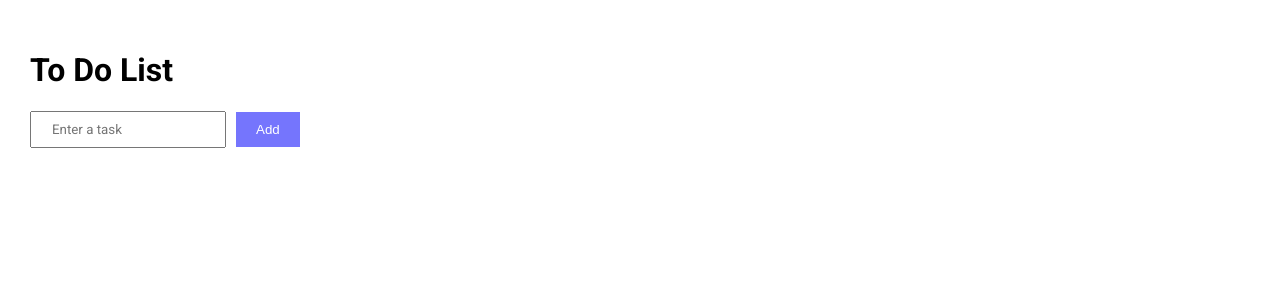
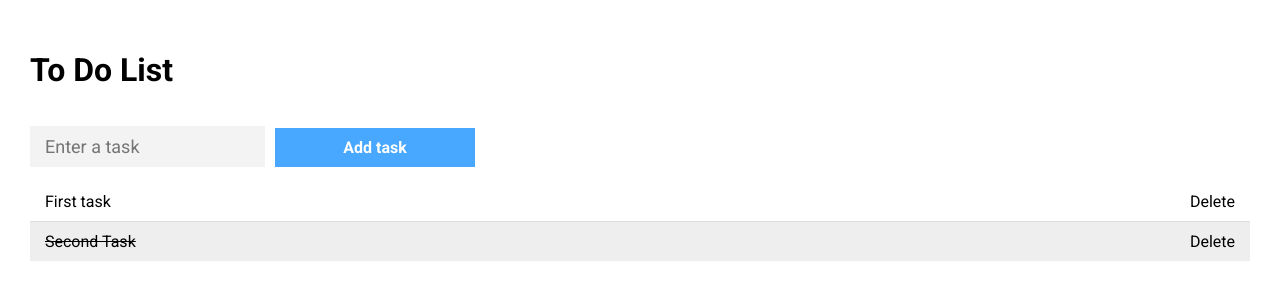
Before and after one commit to jithamolns/To-do-list, an Angular app in the folder to-do-list/: page / in a window 1280 px wide. Shown: the top 300 px of the page. Built offline with nearby package versions, Linux system fonts and the light colour scheme.

Commit message:
Basic code removed

```diff
--- a/to-do-list/src/app/app.component.html
+++ b/to-do-list/src/app/app.component.html
@@ -1,20 +1,3 @@
-<div class="app">
-  <h1>{{title}}</h1>
-  <input type="text" placeholder="Enter a task" #task>
-  <button (click) = "addTask(task.value)">Add</button>
-  <p>{{err}}</p>
-</div>
-
-<div class="taskList">
-  <table>
-    <tr *ngFor="let item of list">
-      <td>{{item.name}} </td>
-      <td>
-        <button (click)="completeTask(item.id, item.name)">Complete</button>
-        <button (click)="removeTask(item.id)">Remove</button>
-      </td>
-    </tr>
-  </table>
-</div>
+<app-todos></app-todos>
 
 <router-outlet></router-outlet>
--- a/to-do-list/src/app/app.component.ts
+++ b/to-do-list/src/app/app.component.ts
@@ -6,23 +6,5 @@ import { Component } from '@angular/core';
   styleUrls: ['./app.component.css']
 })
 export class AppComponent {
-  title = 'To Do List';
-  err:string = '';
-  list:any[] = [];
-  completedList:any[] = [];
 
-  addTask(item:string){
-    if(item!=''){
-      this.list.push({id:this.list.length,name:item});
-      this.err = '';
-    }else{
-      this.err = 'Please add a task';
-    }
-  }
-  removeTask(id:number){
-    this.list = this.list.filter(item=>item.id!==id);
-  }
-  completeTask(taskId:number, taskName:string){
-    this.completedList.push({taskId:this.completedList.length,name:taskName});
-  }
 }
--- a/to-do-list/src/app/app.module.ts
+++ b/to-do-list/src/app/app.module.ts
@@ -1,4 +1,5 @@
 import { NgModule } from '@angular/core';
+import { FormsModule } from '@angular/forms';
 import { BrowserModule } from '@angular/platform-browser';
 
 import { AppRoutingModule } from './app-routing.module';
@@ -12,7 +13,8 @@ import { TodosComponent } from './components/todos/todos.component';
   ],
   imports: [
     BrowserModule,
-    AppRoutingModule
+    AppRoutingModule,
+    FormsModule
   ],
   providers: [],
   bootstrap: [AppComponent]
```
